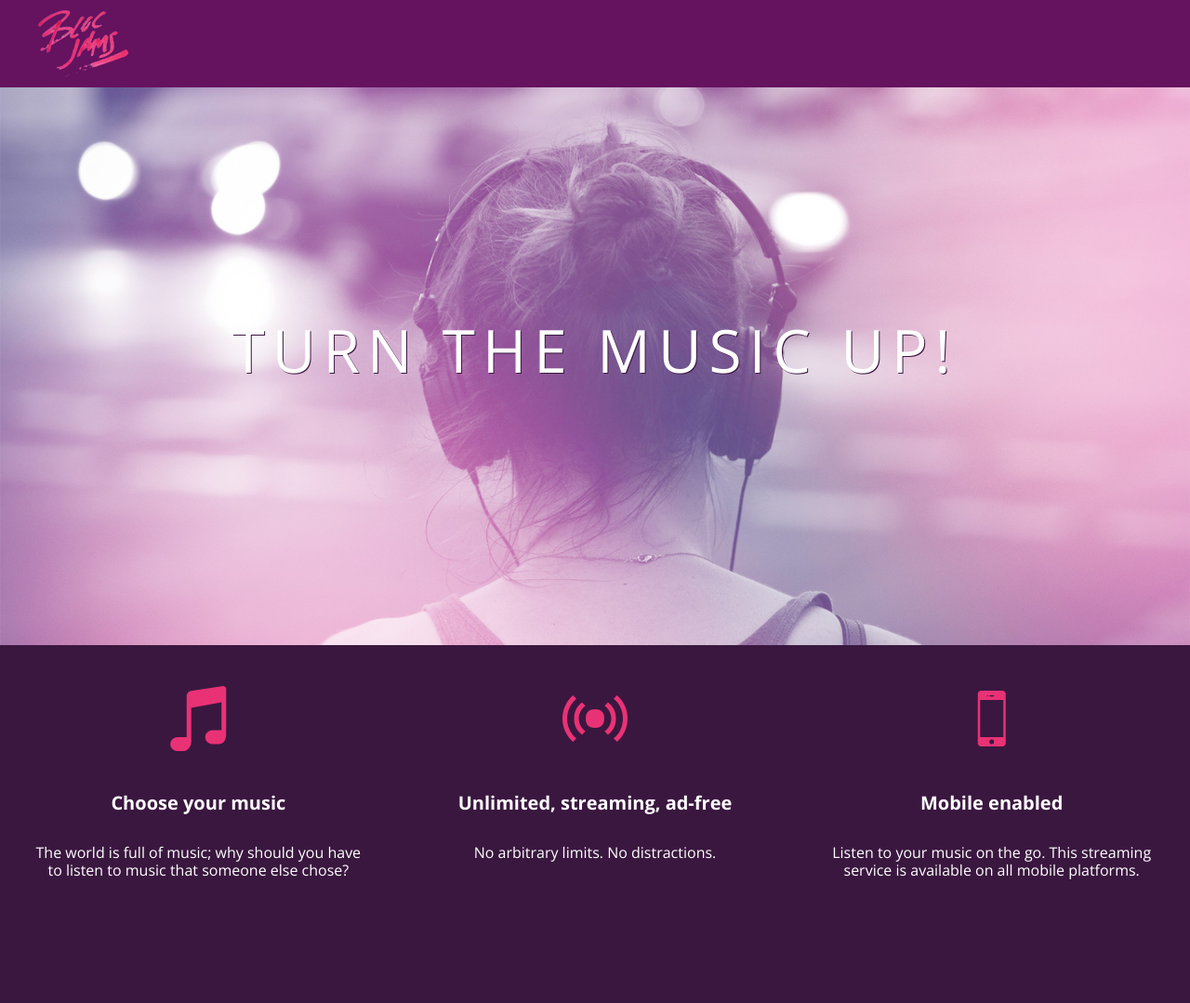
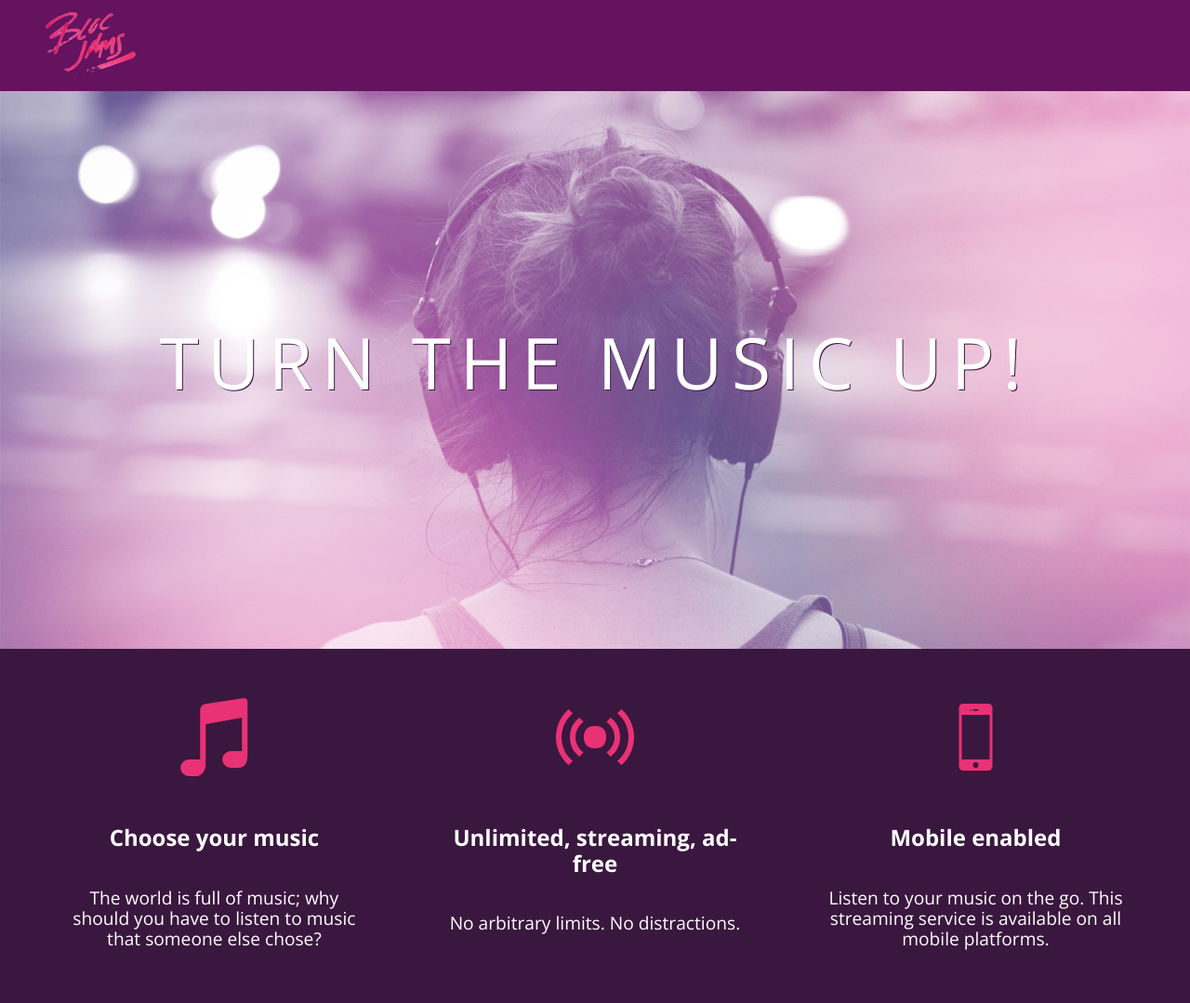
Before and after one commit to mharr171/bloc-jams, a plain HTML site: page index.html in a window 1280 px wide. Shown: the whole page at 93% size. Before the commit the page ends 993 px from the top, so only its background shows below. Drawn offline with nearby package versions, Linux system fonts and the light colour scheme.

Commit message:
checkpoint-4: completed

```diff
--- a/index.html
+++ b/index.html
@@ -7,26 +7,27 @@
     <link rel="stylesheet" type="text/css" href="http://code.ionicframework.com/ionicons/2.0.1/css/ionicons.min.css">
     <link rel="stylesheet" type="text/css" href="styles/normalize.css">
     <link rel="stylesheet" type="text/css" href="styles/main.css">
+    <link rel="stylesheet" type="text/css" href="styles/landing.css">
   </head>
   <body class="landing">
-    <!-- navigation bar-->
+    <!-- navigation bar------------------------------------------------------------->
     <nav class="navbar"> <img src="assets/images/bloc_jams_logo.png" alt="bloc jams logo" class="logo"></nav>
-    <!-- hero content-->
+    <!-- hero content--------------------------------------------------------------->
     <!-- why use <section> rather than <header>?-->
     <section class="hero-content">
       <h1 class="hero-title">Turn the music up!</h1>
     </section>
-    <!-- selling points-->
-    <section class="selling-points">
-      <div class="point"><span class="ion-music-note"></span>
+    <!-- selling points------------------------------------------------------------->
+    <section class="selling-points container">
+      <div class="point column third"><span class="ion-music-note"></span>
         <h5 class="point-title">Choose your music</h5>
         <p class="point-description">The world is full of music; why should you have to listen to music that someone else chose?</p>
       </div>
-      <div class="point"><span class="ion-radio-waves"></span>
+      <div class="point column third"><span class="ion-radio-waves"></span>
         <h5 class="point-title">Unlimited, streaming, ad-free</h5>
         <p>No arbitrary limits. No distractions.</p>
       </div>
-      <div class="point"><span class="ion-iphone"></span>
+      <div class="point column third"><span class="ion-iphone"></span>
         <h5 class="point-title">Mobile enabled</h5>
         <p>Listen to your music on the go. This streaming service is available on all mobile platforms.</p>
       </div>
--- a/styles/landing.sass
+++ b/styles/landing.sass
@@ -0,0 +1,40 @@
+body.landing
+  background-color: rgb(58,23,63)
+
+.hero-content
+  position: relative
+  min-height: 600px
+  background-image: url(../assets/images/bloc_jams_bg.jpg)
+  background-repeat: no-repeat
+  background-position: center center
+  background-size: cover
+  .hero-title
+    position: absolute
+    top: 40%
+    -webkit-transform: translateY(-50%)
+    -moz-transform: translateY(-50%)
+    -ms-transform: translateY(-50%)
+    transform: translateY(-50%)
+    width: 100%
+    text-align: center
+    font-size: 4rem
+    font-weight: 300
+    text-transform: uppercase
+    letter-spacing: 0.5rem
+    text-shadow: 1px 1px 0px rgb(58,23,63)
+
+.selling-points
+  position: relative
+
+.point
+  position: relative
+  padding: 2rem
+  text-align: center
+  .point-title
+    font-size: 1.25rem
+
+.ion-music-note,
+.ion-radio-waves,
+.ion-iphone
+  color: rgb(233,50,117)
+  font-size: 5rem
--- a/styles/main.sass
+++ b/styles/main.sass
@@ -12,9 +12,6 @@ body
   color: white
   min-height: 100%
 
-body.landing
-  background-color: rgb(58,23,63)
-
 .navbar
   padding: 0.5rem
   background-color: rgb(101,18,95)
@@ -22,47 +19,34 @@ body.landing
     position: relative
     left: 2rem
 
-.hero-content
-  position: relative
-  min-height: 600px
-  background-image: url(../assets/images/bloc_jams_bg.jpg)
-  background-repeat: no-repeat
-  background-position: center center
-  background-size: cover
-  .hero-title
-    position: absolute
-    top: 40%
-    -webkit-transform: translateY(-50%)
-    -moz-transform: translateY(-50%)
-    -ms-transform: translateY(-50%)
-    transform: translateY(-50%)
+.container
+  margin: 0 auto
+  max-width: 64rem
+
+// medium screens (640px)
+@media (min-width: 640px)
+  html
+    font-size: 112%
+  .column
+    float: left
+    padding-left: 1rem
+    padding-right: 1rem
+  .column.full
     width: 100%
-    text-align: center
-    font-size: 4rem
-    font-weight: 300
-    text-transform: uppercase
-    letter-spacing: 0.5rem
-    text-shadow: 1px 1px 0px rgb(58,23,63)
+  .column.three-fourths
+    width: 75%
+  .column.two-thirds
+    width: 66.67%
+  .column.half
+    width: 50%
+  .column.third
+    width: 33.33%
+  .column.fourth
+    width: 25%
+  .column.flow-opposite
+    float: right
 
-.selling-points
-  position: relative
-  display: table
-  width: 100%
-  -webkit-box-sizing: border-box
-  -moz-box-sizing: border-box
-  box-sizing: border-box
-
-.point
-  display: table-cell
-  position: relative
-  width: 33.3%
-  padding: 2rem
-  text-align: center
-  .point-title
-    font-size: 1.25rem
-
-.ion-music-note,
-.ion-radio-waves,
-.ion-iphone
-  color: rgb(233,50,117)
-  font-size: 5rem
+// large screens (1024px)
+@media (min-width: 1024px)
+  html
+    font-size: 120%
```
Also changed, not shown: styles/landing.css, styles/main.css, 1 other file.
